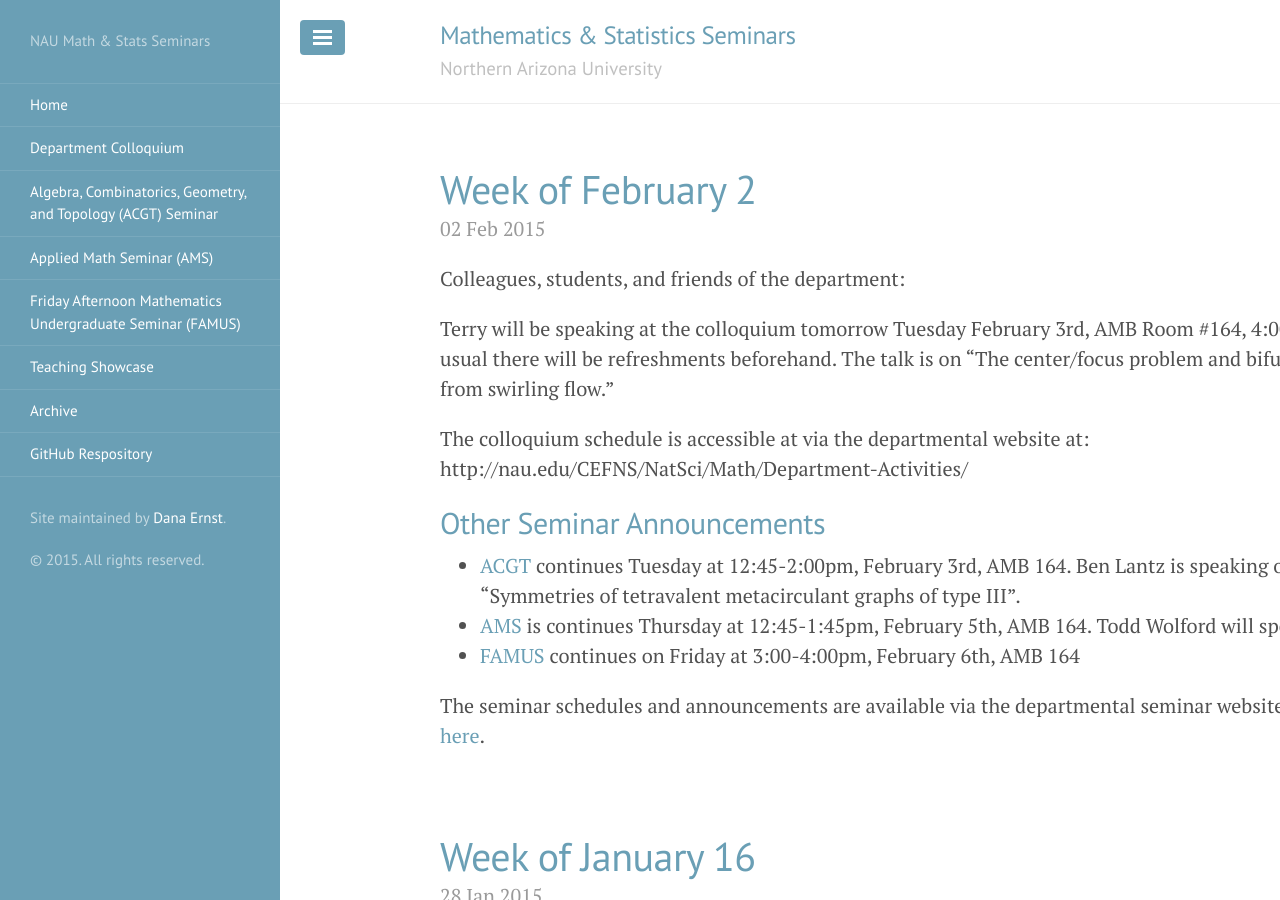
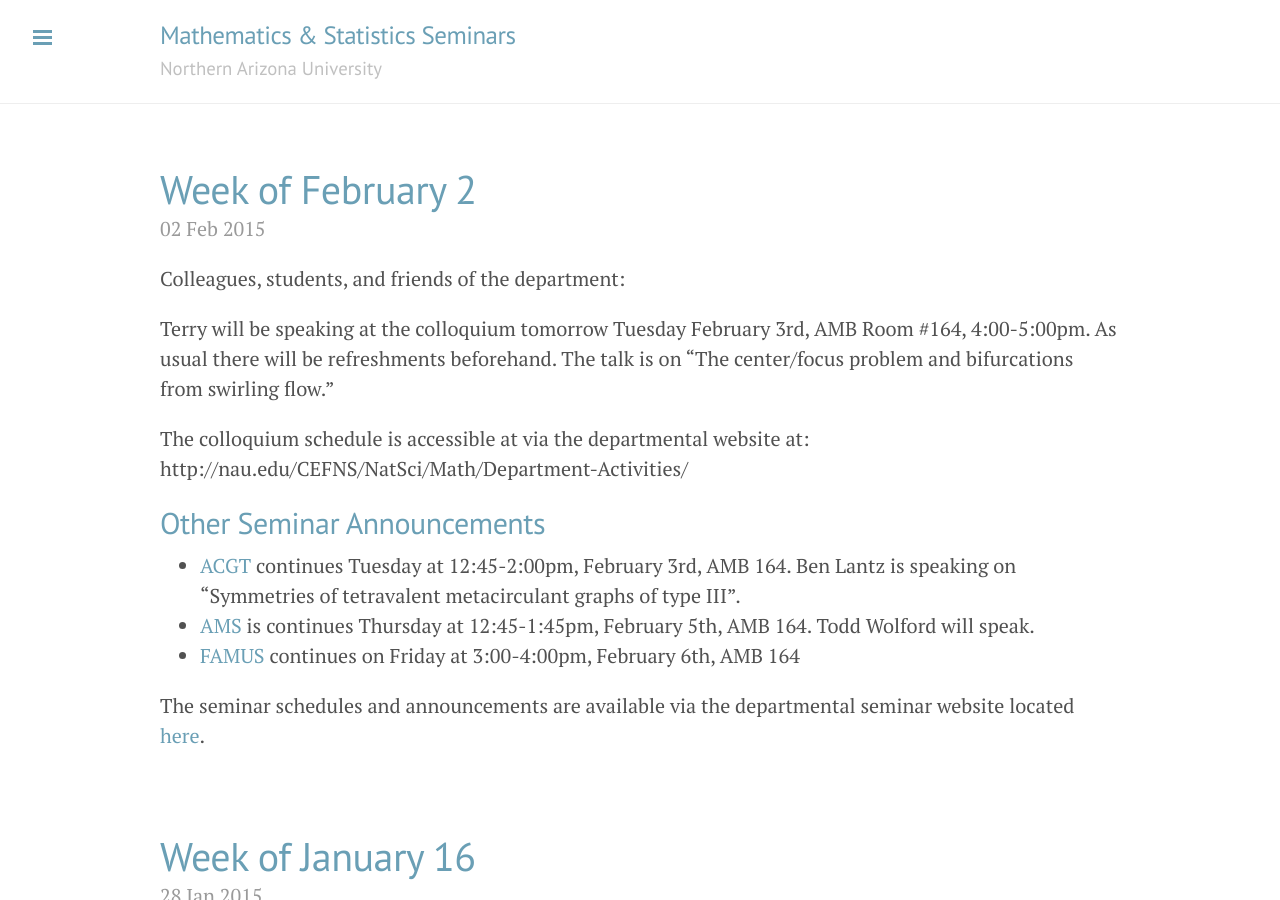
Before and after one commit to NAUMathStat/seminars, a Jekyll site: the page built from index.html, in a window 1280 px wide and 900 px high. Built offline with Jekyll 4.4.1, drawn with Linux system fonts in a browser that asks for light colours; Markdown is read by kramdown in place of the engine named in the settings; the list of posts is cut into pages by our own code.

Commit message:
Return sidebar back to default

```diff
--- a/_includes/sidebar.html
+++ b/_includes/sidebar.html
@@ -1,6 +1,6 @@
 <!-- Target for toggling the sidebar `.sidebar-checkbox` is for regular styles, `#sidebar-checkbox` for behavior. -->
-<!-- <input type="checkbox" class="sidebar-checkbox" id="sidebar-checkbox"> -->
-<input type="checkbox" class="sidebar-checkbox" id="sidebar-checkbox" {% if page.title =="Home" %}checked{% endif %}>
+<input type="checkbox" class="sidebar-checkbox" id="sidebar-checkbox">
+<!-- <input type="checkbox" class="sidebar-checkbox" id="sidebar-checkbox" {% if page.title =="Home" %}checked{% endif %}> -->
 
 <!-- Toggleable sidebar -->
 <div class="sidebar" id="sidebar">
```
